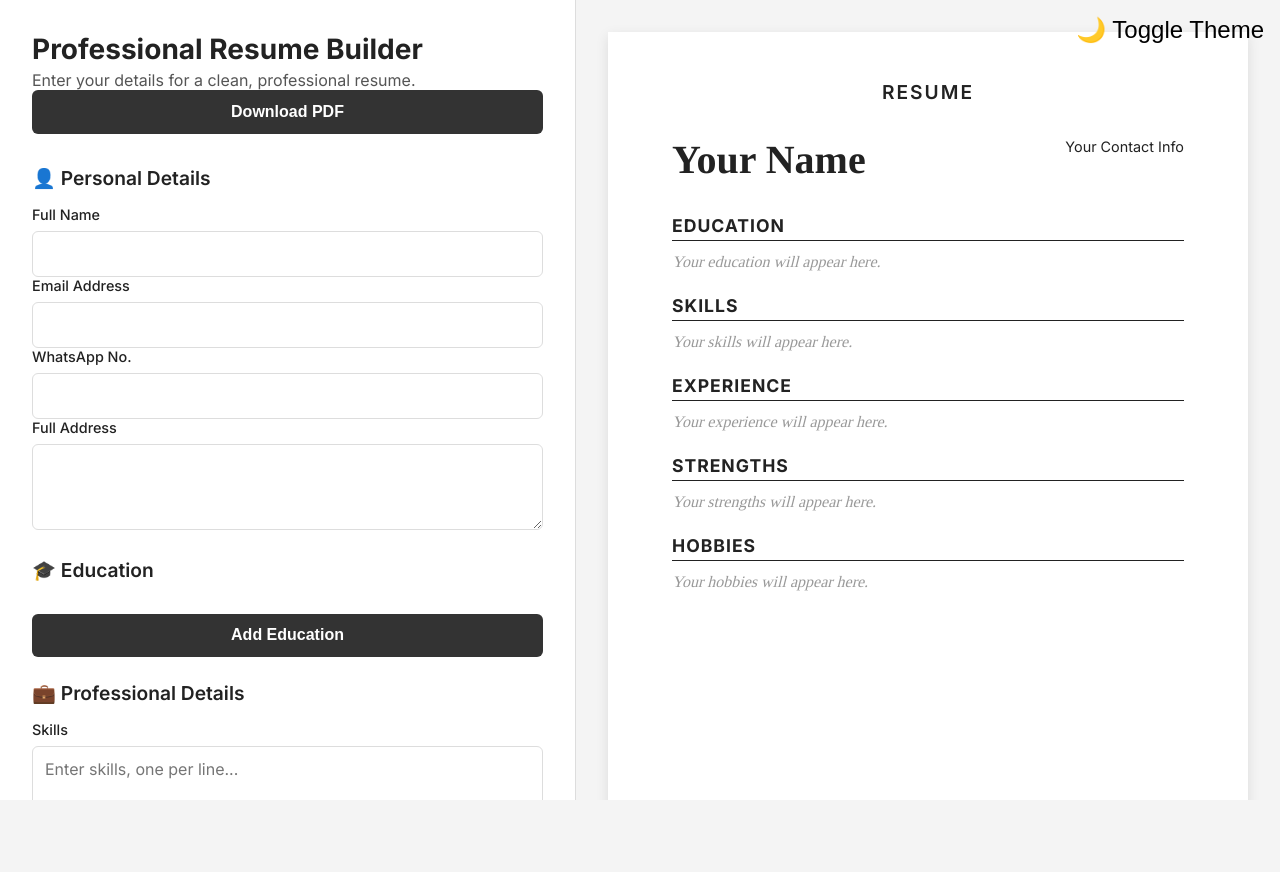
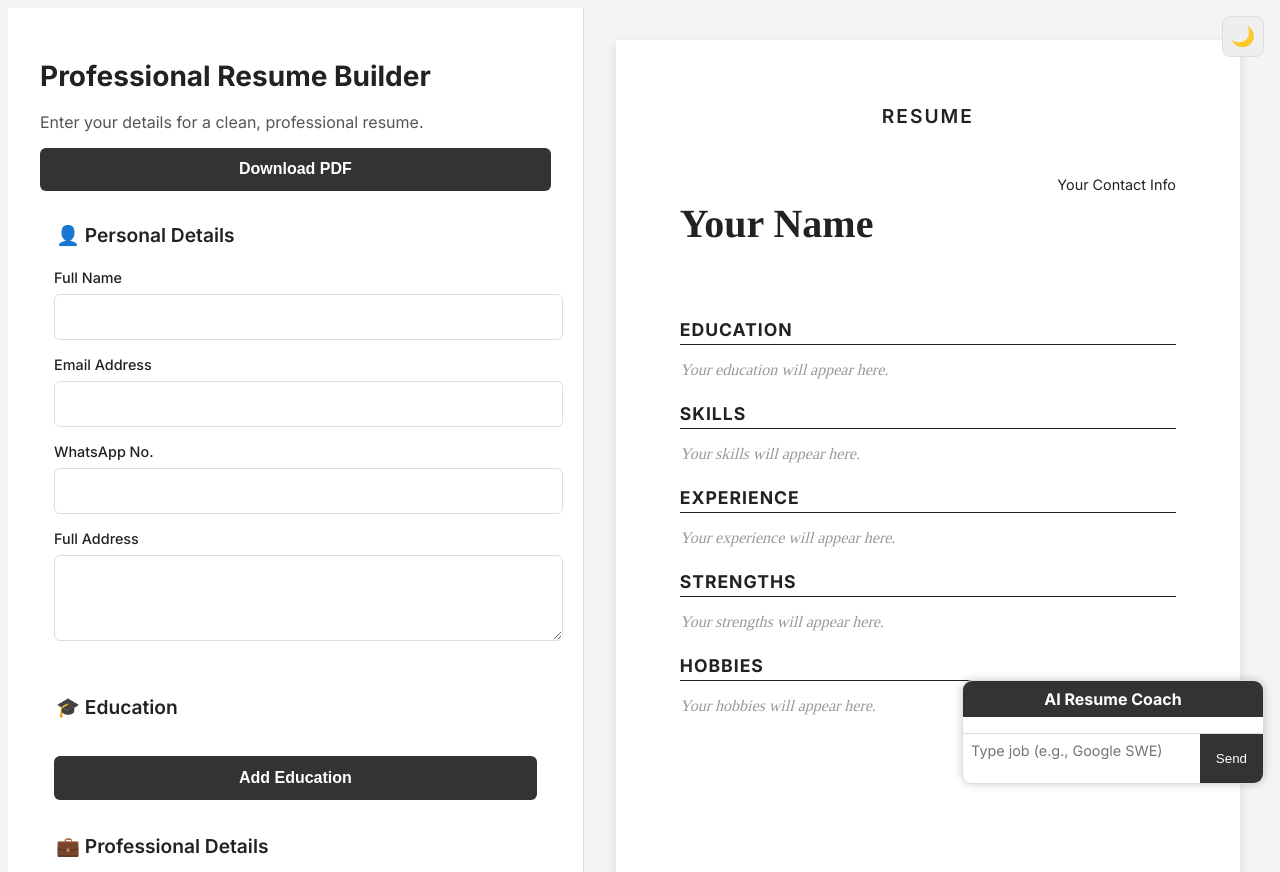
Before and after one commit to Musafir02/Project, a plain HTML site: page index.html in a window 1280 px wide. Before the commit the page ends 800 px from the top, so only its background shows below. Drawn offline with nearby package versions, Linux system fonts and the light colour scheme.

Commit message:
fixes v3

```diff
--- a/index.html
+++ b/index.html
@@ -1,16 +1,16 @@
 <!DOCTYPE html>
 <html lang="en">
 <head>
-    <meta charset="UTF-8">
-    <meta name="viewport" content="width=device-width, initial-scale=1.0">
+  <meta charset="UTF-8" />
+  <meta name="viewport" content="width=device-width, initial-scale=1.0" />
   <title>Professional Resume Builder</title>
-    <link rel="stylesheet" href="style.css">
-    <link rel="preconnect" href="https://fonts.googleapis.com">
-    <link rel="preconnect" href="https://fonts.gstatic.com" crossorigin>
-    <link href="https://fonts.googleapis.com/css2?family=Inter:wght@400;500;600;700&family=Tinos:wght@400;700&display=swap" rel="stylesheet">
+  <link rel="stylesheet" href="style.css" />
+  <link rel="preconnect" href="https://fonts.googleapis.com" />
+  <link rel="preconnect" href="https://fonts.gstatic.com" crossorigin />
+  <link href="https://fonts.googleapis.com/css2?family=Inter:wght@400;500;600;700&family=Tinos:wght@400;700&display=swap" rel="stylesheet" />
 </head>
 <body>
-    <button id="toggle-theme" class="theme-toggle" aria-label="Toggle Theme">🌙 Toggle Theme</button>
+  <button id="toggle-theme" class="theme-toggle" aria-label="Toggle Theme">🌙</button>
 
   <div class="main-container">
     <div id="editor" class="column">
@@ -26,18 +26,17 @@
       <form id="resume-form">
         <fieldset>
           <legend>👤 Personal Details</legend>
-
           <label for="name">Full Name</label>
-                    <input type="text" id="name" class="live-update" data-target="#preview-name">
+          <input type="text" id="name" class="live-update" />
 
           <label for="email">Email Address</label>
-                    <input type="email" id="email" class="live-update" data-target="#preview-contact">
+          <input type="email" id="email" class="live-update" />
 
           <label for="phone">WhatsApp No.</label>
-                    <input type="tel" id="phone" class="live-update" data-target="#preview-contact">
+          <input type="tel" id="phone" class="live-update" />
 
           <label for="address">Full Address</label>
-                    <textarea id="address" rows="3" class="live-update" data-target="#preview-contact"></textarea>
+          <textarea id="address" rows="3" class="live-update"></textarea>
         </fieldset>
 
         <fieldset>
@@ -48,18 +47,17 @@
 
         <fieldset>
           <legend>💼 Professional Details</legend>
-
           <label for="skills">Skills</label>
-                    <textarea id="skills" rows="4" placeholder="Enter skills, one per line..." class="live-update" data-target="#preview-skills"></textarea>
+          <textarea id="skills" rows="4" placeholder="Enter skills, one per line..." class="live-update"></textarea>
 
           <label for="experience">Experience</label>
-                    <textarea id="experience" rows="6" placeholder="Describe work experience, one role per line..." class="live-update" data-target="#preview-experience"></textarea>
+          <textarea id="experience" rows="6" placeholder="Describe work experience, one role per line..." class="live-update"></textarea>
 
           <label for="strengths">Strengths</label>
-                    <textarea id="strengths" rows="3" placeholder="Enter strengths, one per line..." class="live-update" data-target="#preview-strengths"></textarea>
+          <textarea id="strengths" rows="3" placeholder="Enter strengths, one per line..." class="live-update"></textarea>
 
           <label for="hobbies">Hobbies</label>
-                    <textarea id="hobbies" rows="3" placeholder="Enter hobbies, one per line..." class="live-update" data-target="#preview-hobbies"></textarea>
+          <textarea id="hobbies" rows="3" placeholder="Enter hobbies, one per line..." class="live-update"></textarea>
         </fieldset>
       </form>
     </div>
@@ -102,8 +100,45 @@
     </div>
   </div>
 
+  <!-- 💬 AI Resume Coach Chatbox -->
+  <div id="chatbox">
+    <div id="chatbox-header">AI Resume Coach</div>
+    <div id="chatbox-messages"></div>
+    <div id="chatbox-input">
+      <input type="text" id="chat-input" placeholder="Type job (e.g., Google SWE)" />
+      <button onclick="sendChat()">Send</button>
+    </div>
+  </div>
+
+  <!-- Scripts -->
   <script src="https://cdnjs.cloudflare.com/ajax/libs/jspdf/2.5.1/jspdf.umd.min.js"></script>
   <script src="https://cdnjs.cloudflare.com/ajax/libs/jspdf-autotable/3.8.2/jspdf.plugin.autotable.min.js"></script>
   <script src="script.js"></script>
+  <script>
+    async function sendChat() {
+      const input = document.getElementById("chat-input");
+      const messages = document.getElementById("chatbox-messages");
+      const userMsg = input.value.trim();
+      if (!userMsg) return;
+
+      messages.innerHTML += `<div><b>You:</b> ${userMsg}</div>`;
+      input.value = "...";
+
+      try {
+        const res = await fetch("http://localhost:5000/ask", {
+          method: "POST",
+          headers: { "Content-Type": "application/json" },
+          body: JSON.stringify({ message: userMsg })
+        });
+
+        const data = await res.json();
+        messages.innerHTML += `<div><b>AI:</b> ${data.reply}</div>`;
+        input.value = "";
+      } catch (err) {
+        messages.innerHTML += `<div><b>AI:</b> Failed to fetch response.</div>`;
+        input.value = "";
+      }
+    }
+  </script>
 </body>
 </html>
--- a/style.css
+++ b/style.css
@@ -1,4 +1,3 @@
-/* Updated style.css with theme toggle, responsive fix, and dark mode */
 :root {
   --primary-color: #333;
   --secondary-color: #f4f4f4;
@@ -20,16 +19,17 @@ body.dark {
 }
 
 .theme-toggle {
-  position: absolute;
+  position: fixed;
   top: 1rem;
   right: 1rem;
-  background: none;
-  border: none;
-  font-size: 1.5rem;
+  background: #eee;
+  padding: 0.5rem;
+  border: 1px solid var(--border-color);
+  border-radius: 8px;
+  font-size: 1.2rem;
+  z-index: 10;
   cursor: pointer;
 }
-
-* { box-sizing: border-box; margin: 0; padding: 0; }
 
 body {
   font-family: var(--font-sans);
@@ -37,109 +37,223 @@ body {
   color: var(--text-dark);
 }
 
-.main-container { display: flex; height: 100vh; }
-.column { height: 100vh; overflow-y: auto; padding: 2rem; }
-
+.main-container {
+  display: flex;
+  height: 100vh;
+  flex-direction: row;
+}
+.column {
+  height: 100vh;
+  overflow-y: auto;
+  padding: 2rem;
+}
 #editor {
   width: 45%;
   background-color: #fff;
   border-right: 1px solid var(--border-color);
 }
-#preview { width: 55%; }
+#preview {
+  width: 55%;
+}
 
-header { margin-bottom: 2rem; }
-header h1 { font-size: 1.75rem; color: var(--text-dark); }
-header p { color: var(--text-light); margin-top: 0.25rem; }
+header {
+  margin-bottom: 2rem;
+}
+header h1 {
+  font-size: 1.75rem;
+  color: var(--text-dark);
+}
+header p {
+  color: var(--text-light);
+  margin-top: 0.25rem;
+}
 
-fieldset { border: none; margin-bottom: 1.5rem; }
-legend { font-size: 1.2rem; font-weight: 600; margin-bottom: 1rem; }
-label { display: block; font-weight: 500; margin-bottom: 0.5rem; font-size: 0.9rem; }
+fieldset {
+  border: none;
+  margin-bottom: 1.5rem;
+}
+legend {
+  font-size: 1.2rem;
+  font-weight: 600;
+  margin-bottom: 1rem;
+}
+label {
+  display: block;
+  font-weight: 500;
+  margin-bottom: 0.5rem;
+  font-size: 0.9rem;
+}
 
 input, textarea {
-  width: 100%; padding: 0.75rem; border: 1px solid var(--border-color);
-  border-radius: 6px; font-size: 1rem; font-family: var(--font-sans);
+  width: 100%;
+  padding: 0.75rem;
+  border: 1px solid var(--border-color);
+  border-radius: 6px;
+  font-size: 1rem;
+  font-family: var(--font-sans);
+  margin-bottom: 1rem;
 }
 input:focus, textarea:focus {
-  outline: none; border-color: var(--primary-color);
+  outline: none;
+  border-color: var(--primary-color);
   box-shadow: 0 0 0 3px rgba(51, 51, 51, 0.1);
 }
 
 button#pdf-btn, .add-btn, .remove-btn {
-  width: 100%; background-color: var(--primary-color); color: white;
-  font-size: 1rem; font-weight: 600; padding: 0.8rem; border: none;
-  border-radius: 6px; cursor: pointer; transition: background-color 0.2s;
-  display: flex; align-items: center; justify-content: center;
+  width: 100%;
+  background-color: var(--primary-color);
+  color: white;
+  font-size: 1rem;
+  font-weight: 600;
+  padding: 0.8rem;
+  border: none;
+  border-radius: 6px;
+  cursor: pointer;
+  transition: background-color 0.2s;
+  display: flex;
+  align-items: center;
+  justify-content: center;
 }
-button#pdf-btn:hover, .add-btn:hover { background-color: #000; }
-button:disabled { background-color: #aaa; cursor: not-allowed; }
+button#pdf-btn:hover, .add-btn:hover {
+  background-color: #000;
+}
+button:disabled {
+  background-color: #aaa;
+  cursor: not-allowed;
+}
 
-.add-btn { margin-top: 1rem; }
+.add-btn {
+  margin-top: 1rem;
+}
 .remove-btn {
-    background-color: #d9534f; font-size: 0.8rem;
-    padding: 0.3rem 0.6rem; width: auto; margin-top: 0.5rem;
+  background-color: #d9534f;
+  font-size: 0.8rem;
+  padding: 0.3rem 0.6rem;
+  width: auto;
+  margin-top: 0.5rem;
 }
-.remove-btn:hover { background-color: #c9302c; }
+.remove-btn:hover {
+  background-color: #c9302c;
+}
 
-/* Dynamic Education Form */
 .education-entry {
-    padding: 1rem; border: 1px dashed var(--border-color);
-    border-radius: 6px; margin-bottom: 1rem;
+  padding: 1rem;
+  border: 1px dashed var(--border-color);
+  border-radius: 6px;
+  margin-bottom: 1rem;
 }
-.education-entry input { margin-bottom: 0.5rem; }
+.education-entry input {
+  margin-bottom: 0.5rem;
+}
 
-/* Preview Pane */
 .resume-paper {
-  background-color: var(--paper-bg); max-width: 800px; margin: 0 auto;
-  padding: 3rem 4rem; box-shadow: 0 4px 12px rgba(0, 0, 0, 0.1);
-  min-height: 1122px; font-family: var(--font-serif);
+  background-color: var(--paper-bg);
+  max-width: 800px;
+  margin: 0 auto;
+  padding: 3rem 4rem;
+  box-shadow: 0 4px 12px rgba(0, 0, 0, 0.1);
+  min-height: 1122px;
+  font-family: var(--font-serif);
 }
 .preview-title {
-    text-align: center; font-family: var(--font-sans); font-weight: 600;
-    font-size: 1.2rem; margin-bottom: 2rem; letter-spacing: 2px;
+  text-align: center;
+  font-family: var(--font-sans);
+  font-weight: 600;
+  font-size: 1.2rem;
+  margin-bottom: 2rem;
+  letter-spacing: 2px;
 }
 .preview-header {
-    text-align: left; margin-bottom: 2rem; display: flex;
-    justify-content: space-between; align-items: flex-start;
+  text-align: left;
+  margin-bottom: 2rem;
+  display: flex;
+  justify-content: space-between;
+  align-items: flex-start;
 }
-.preview-header h3 { font-size: 2.5rem; font-weight: 700; }
+.preview-header h3 {
+  font-size: 2.5rem;
+  font-weight: 700;
+}
 .preview-header p {
-    font-size: 0.9rem; text-align: right; white-space: pre-line;
-    line-height: 1.5; font-family: var(--font-sans);
+  font-size: 0.9rem;
+  text-align: right;
+  white-space: pre-line;
+  line-height: 1.5;
+  font-family: var(--font-sans);
 }
-.preview-section { margin-bottom: 1.5rem; }
+.preview-section {
+  margin-bottom: 1.5rem;
+}
 .preview-section h4 {
-    font-size: 1.1rem; font-family: var(--font-sans); font-weight: 700;
-    border-bottom: 1.5px solid var(--text-dark); padding-bottom: 0.25rem;
-    margin-bottom: 0.75rem; letter-spacing: 1px;
+  font-size: 1.1rem;
+  font-family: var(--font-sans);
+  font-weight: 700;
+  border-bottom: 1.5px solid var(--text-dark);
+  padding-bottom: 0.25rem;
+  margin-bottom: 0.75rem;
+  letter-spacing: 1px;
 }
-.preview-section ul { list-style-position: inside; padding-left: 0; }
-.preview-section li { margin-bottom: 0.25rem; }
-.placeholder-text { color: #999; font-style: italic; }
+.preview-section ul {
+  list-style-position: inside;
+  padding-left: 0;
+}
+.preview-section li {
+  margin-bottom: 0.25rem;
+}
+.placeholder-text {
+  color: #999;
+  font-style: italic;
+}
 
 .preview-education-table {
-    width: 100%; border-collapse: collapse; font-size: 0.9rem;
-    font-family: var(--font-sans);
+  width: 100%;
+  border-collapse: collapse;
+  font-size: 0.9rem;
+  font-family: var(--font-sans);
 }
-.preview-education-table th, .preview-education-table td {
-    border: 1px solid var(--border-color); padding: 0.5rem; text-align: left;
+.preview-education-table th,
+.preview-education-table td {
+  border: 1px solid var(--border-color);
+  padding: 0.5rem;
+  text-align: left;
 }
-.preview-education-table th { background-color: #f9f9f9; font-weight: 600; }
+.preview-education-table th {
+  background-color: #f9f9f9;
+  font-weight: 600;
+}
 
-.hidden { display: none; }
+.hidden {
+  display: none;
+}
 .spinner {
-  border: 3px solid rgba(255, 255, 255, 0.3); border-radius: 50%;
-  border-top-color: #fff; width: 20px; height: 20px;
+  border: 3px solid rgba(255, 255, 255, 0.3);
+  border-radius: 50%;
+  border-top-color: #fff;
+  width: 20px;
+  height: 20px;
   animation: spin 1s ease-in-out infinite;
 }
-@keyframes spin { to { transform: rotate(360deg); } }
+@keyframes spin {
+  to {
+    transform: rotate(360deg);
+  }
+}
 
 @media screen and (max-width: 1024px) {
-  .main-container { flex-direction: column; height: auto; }
-  .column { width: 100%; height: auto; border: none; }
+  .main-container {
+    flex-direction: column;
+    height: auto;
+  }
+  .column {
+    width: 100%;
+    height: auto;
+    border: none;
+  }
 }
 
 @media (max-width: 480px) {
-  input, textarea {
+  input,
+  textarea {
     font-size: 0.9rem;
   }
   .resume-paper {
@@ -149,3 +263,50 @@ button:disabled { background-color: #aaa; cursor: not-allowed; }
     font-size: 1.5rem;
   }
 }
+
+/* Chatbox UI */
+#chatbox {
+  position: fixed;
+  bottom: 1rem;
+  right: 1rem;
+  width: 300px;
+  max-height: 400px;
+  border: 1px solid var(--border-color);
+  background: white;
+  box-shadow: 0 0 10px rgba(0,0,0,0.2);
+  border-radius: 10px;
+  overflow: hidden;
+  display: flex;
+  flex-direction: column;
+  z-index: 99;
+}
+#chatbox-header {
+  background: var(--primary-color);
+  color: white;
+  padding: 0.5rem;
+  font-weight: bold;
+  text-align: center;
+}
+#chatbox-messages {
+  flex: 1;
+  padding: 0.5rem;
+  overflow-y: auto;
+  font-size: 0.9rem;
+}
+#chatbox-input {
+  display: flex;
+  border-top: 1px solid var(--border-color);
+}
+#chatbox-input input {
+  flex: 1;
+  border: none;
+  padding: 0.5rem;
+  font-size: 0.9rem;
+}
+#chatbox-input button {
+  background: var(--primary-color);
+  color: white;
+  border: none;
+  padding: 0.5rem 1rem;
+  cursor: pointer;
+}
```
Also changed, not shown: script.js (+6 -6 lines), 1 other file. Lines whose indentation alone changed are shown as unchanged.
